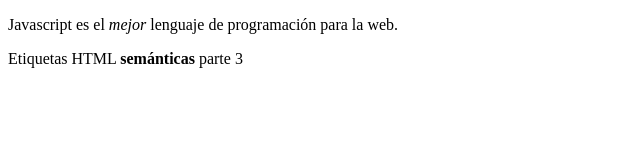
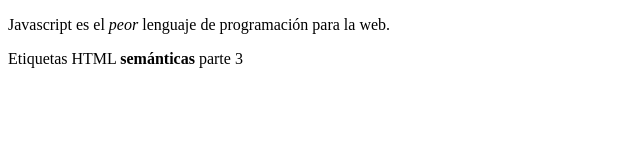
Before and after one commit to Roberprofe/ejemplo1, a plain HTML site: page index.html in a window 1280 px wide. Shown: the full height of the page, 0-640 px from the left. Drawn offline with Linux system fonts and the light colour scheme.

Commit message:
Cambiado mejor por peor

```diff
--- a/index.html
+++ b/index.html
@@ -6,7 +6,7 @@
     <title>Document</title>
 </head>
 <body>
-    <p>Javascript es el <em>mejor</em> lenguaje de programación para la web.</p>
+    <p>Javascript es el <em>peor</em> lenguaje de programación para la web.</p>
 
     Etiquetas HTML <strong>semánticas</strong> parte 3
 </body>
```
